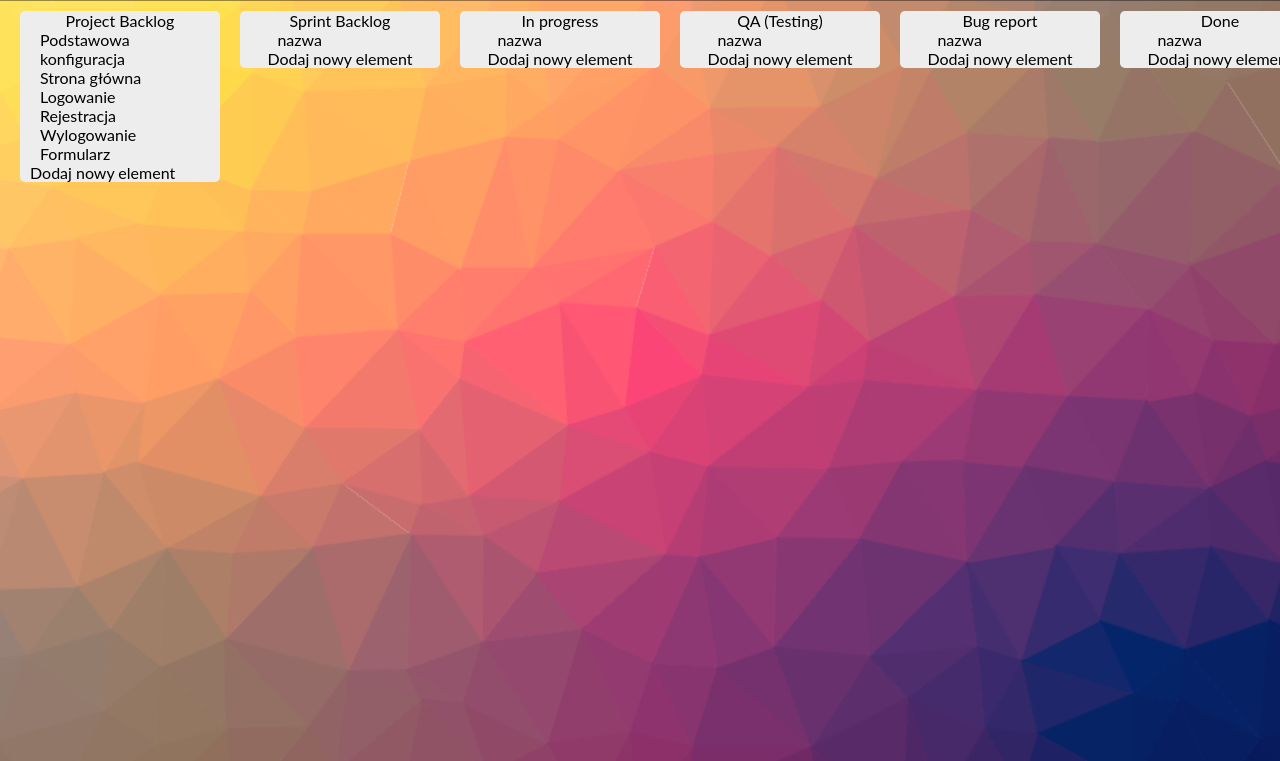
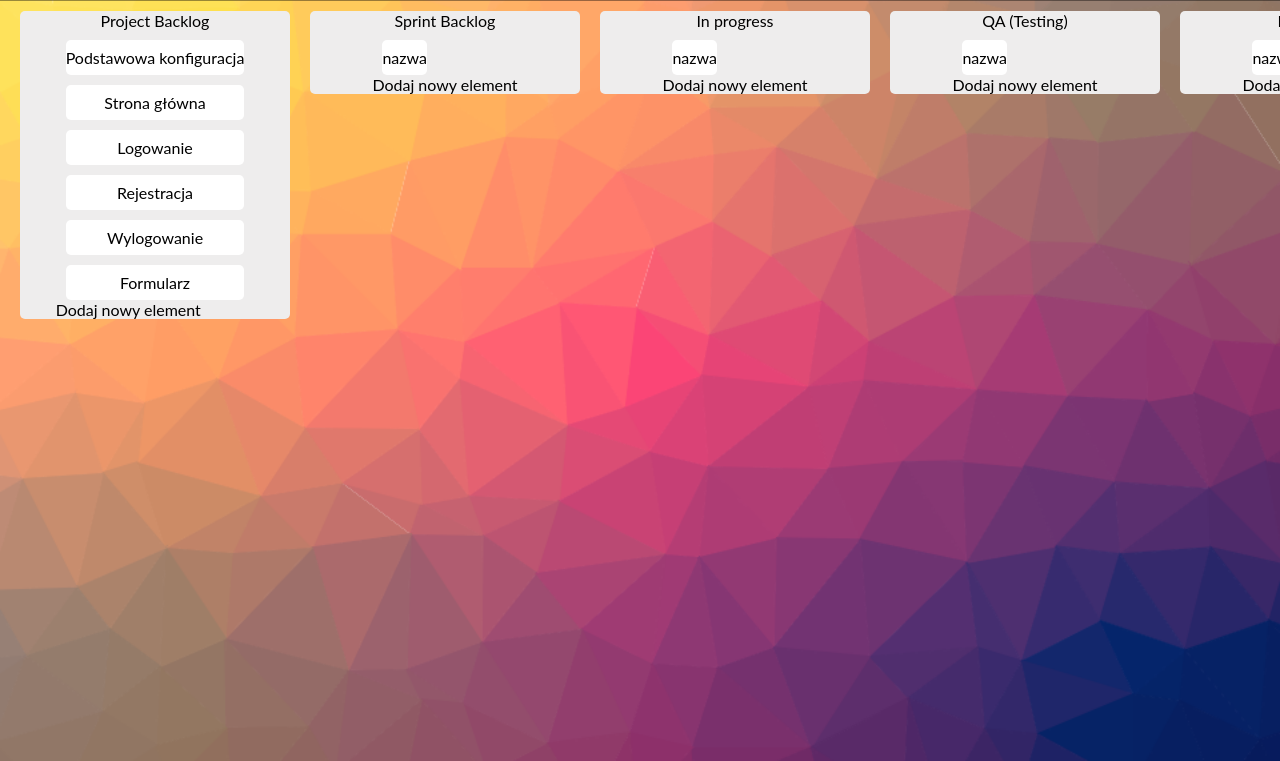
Before and after one commit to lnowak/Kaban_board, a React app: page / in a window 1280 px wide. Shown: the part 39-800 px from the top of the page. Built offline with nearby package versions, Linux system fonts and the light colour scheme.

Commit message:
Styles updated

```diff
--- a/src/js/components/Board/BoardBody/boardBody.js
+++ b/src/js/components/Board/BoardBody/boardBody.js
@@ -11,7 +11,7 @@ class BoardBody extends Component {
         let list = this.props.boardState.board.map(e=> {
             return (e.boardCol.map(item => {
                 console.log(item.tasks.map(ie => ie.taskName))
-                let list = item.tasks.map(ie => <li key={ie.id}>{ie.taskName}</li>)
+                let list = item.tasks.map(ie => <li key={ie.id} className='test12' >{ie.taskName}</li>)
                 return (
                     <li data-id={item.id} key={`${item.id}`} className={`boardBody__column ${e.boardBodyActive ? '' : 'none'} ` }>
                         {item.name}
--- a/src/sass/style.scss
+++ b/src/sass/style.scss
@@ -193,7 +193,7 @@ background: #af8d8d;
     background-color: #eeeded;
     min-height: 35px;
     height: fit-content;
-    width: 200px;
+    width: 270px;
     margin: 0 10px 0 10px;
 }
 
@@ -214,4 +214,16 @@ background: #af8d8d;
     flex-direction: column;
     justify-content: space-around;
     align-items: center;
+    width: 100%;
 }
+
+.test12 {
+    border-radius: 5px;
+    width: 100%;
+    min-height: 35px;
+    display: flex;
+    justify-content: center;
+    align-items: center;
+    background-color: rgb(255, 255, 255);
+    margin-top: 10px;
+}
```
